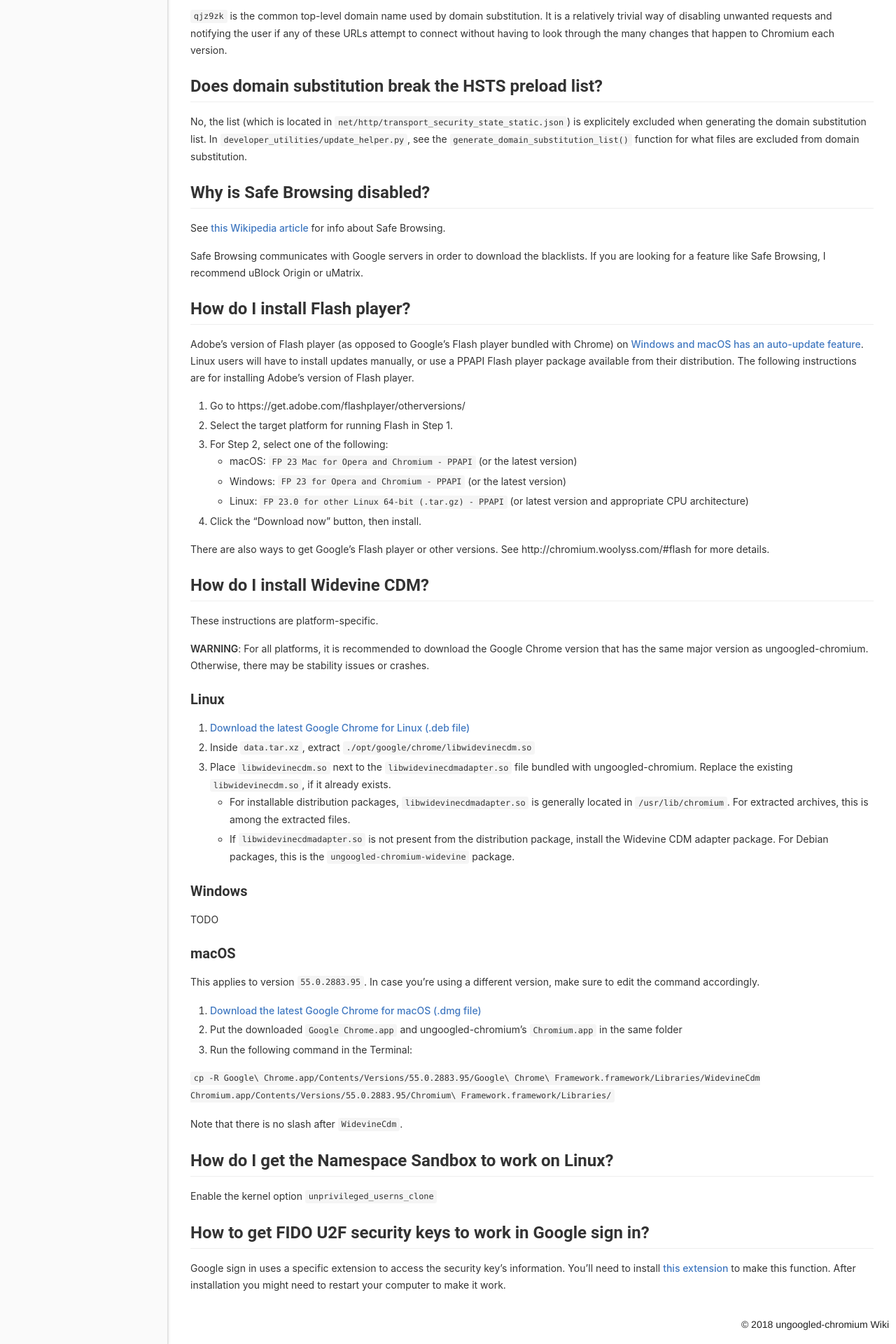
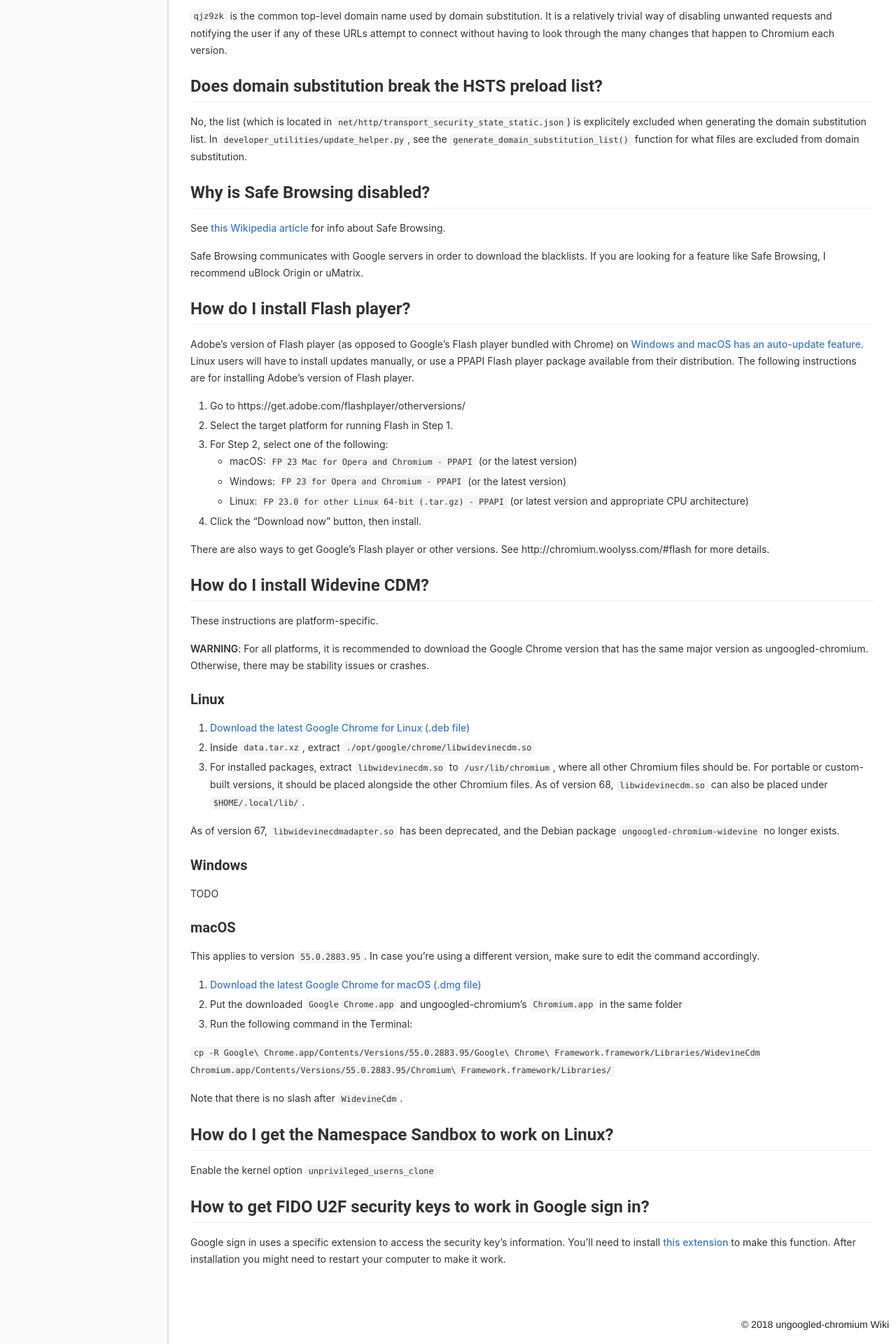
Before and after one commit to ungoogled-software/ungoogled-chromium-wiki, a Jekyll site: the page built from faq.md, in a window 1280 px wide. Shown: the part 2015-3935 px from the top of the page at 70% size. Built offline with Jekyll 4.4.1, drawn with Linux system fonts in a browser that asks for light colours.

Commit message:
faq: Update notes about Linux libwidevinecdm.so

```diff
--- a/faq.md
+++ b/faq.md
@@ -119,9 +119,9 @@ These instructions are platform-specific.
 
 1. [Download the latest Google Chrome for Linux (.deb file)](https://dl.google.com/linux/direct/google-chrome-stable_current_amd64.deb)
 2. Inside `data.tar.xz`, extract `./opt/google/chrome/libwidevinecdm.so`
-3. Place `libwidevinecdm.so` next to the `libwidevinecdmadapter.so` file bundled with ungoogled-chromium. Replace the existing `libwidevinecdm.so`, if it already exists.
-    * For installable distribution packages, `libwidevinecdmadapter.so` is generally located in `/usr/lib/chromium`. For extracted archives, this is among the extracted files.
-    * If `libwidevinecdmadapter.so` is not present from the distribution package, install the Widevine CDM adapter package. For Debian packages, this is the `ungoogled-chromium-widevine` package.
+3. For installed packages, extract `libwidevinecdm.so` to `/usr/lib/chromium`, where all other Chromium files should be. For portable or custom-built versions, it should be placed alongside the other Chromium files. As of version 68, `libwidevinecdm.so` can also be placed under `$HOME/.local/lib/`.
+
+As of version 67, `libwidevinecdmadapter.so` has been deprecated, and the Debian package `ungoogled-chromium-widevine` no longer exists.
 
 ### Windows
 
```
